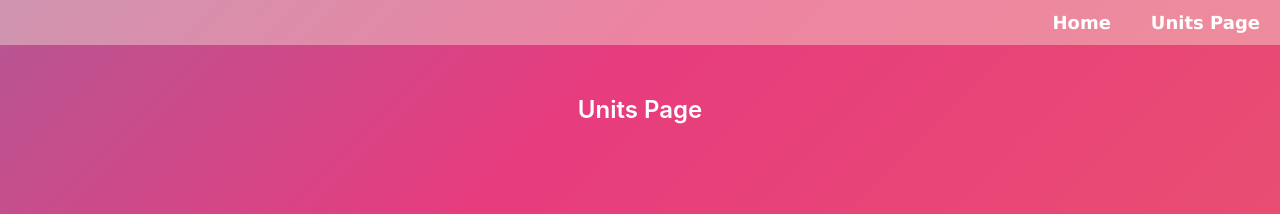
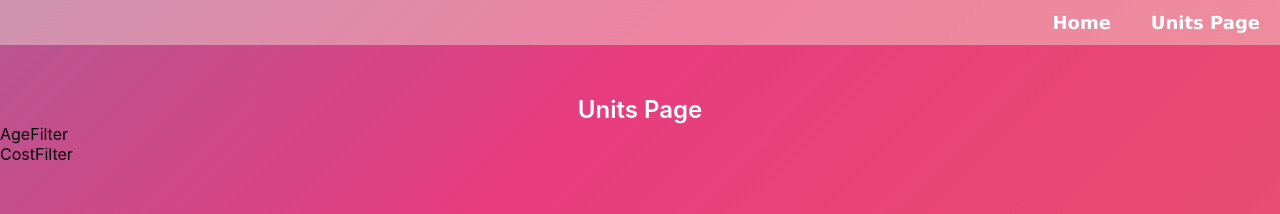
Before and after one commit to tugba-koc/list-of-age-of-emipres-unit, a React (Create React App) app: page /units in a window 1280 px wide. Shown: the top 214 px of the page. Built offline with nearby package versions, Linux system fonts and the light colour scheme.

Commit message:
feat : install redux-saga

```diff
--- a/package.json
+++ b/package.json
@@ -11,6 +11,7 @@
     "react-dom": "^18.1.0",
     "react-router-dom": "^6.3.0",
     "react-scripts": "5.0.1",
+    "redux-saga": "^1.1.3",
     "web-vitals": "^2.1.4"
   },
   "scripts": {
--- /dev/null
+++ b/src/components/UnitsPage/AgeFilter.js
@@ -0,0 +1,9 @@
+import React from 'react'
+
+function AgeFilter() {
+  return (
+    <div>AgeFilter</div>
+  )
+}
+
+export default AgeFilter
--- /dev/null
+++ b/src/components/UnitsPage/CostFilter.js
@@ -0,0 +1,9 @@
+import React from 'react'
+
+function CostFilter() {
+  return (
+    <div>CostFilter</div>
+  )
+}
+
+export default CostFilter
--- a/src/pages/Units.js
+++ b/src/pages/Units.js
@@ -1,10 +1,14 @@
 import React from 'react'
 import Greeting from '../components/Greeting'
+import AgeFilter from '../components/UnitsPage/AgeFilter'
+import CostFilter from '../components/UnitsPage/CostFilter'
 
 function Units() {
   return (
     <React.Fragment>
       <Greeting />
+      <AgeFilter />
+      <CostFilter />
     </React.Fragment>
   )
 }
```
Also changed, not shown: 1 other file (tests, documents, lock files or other folders).
